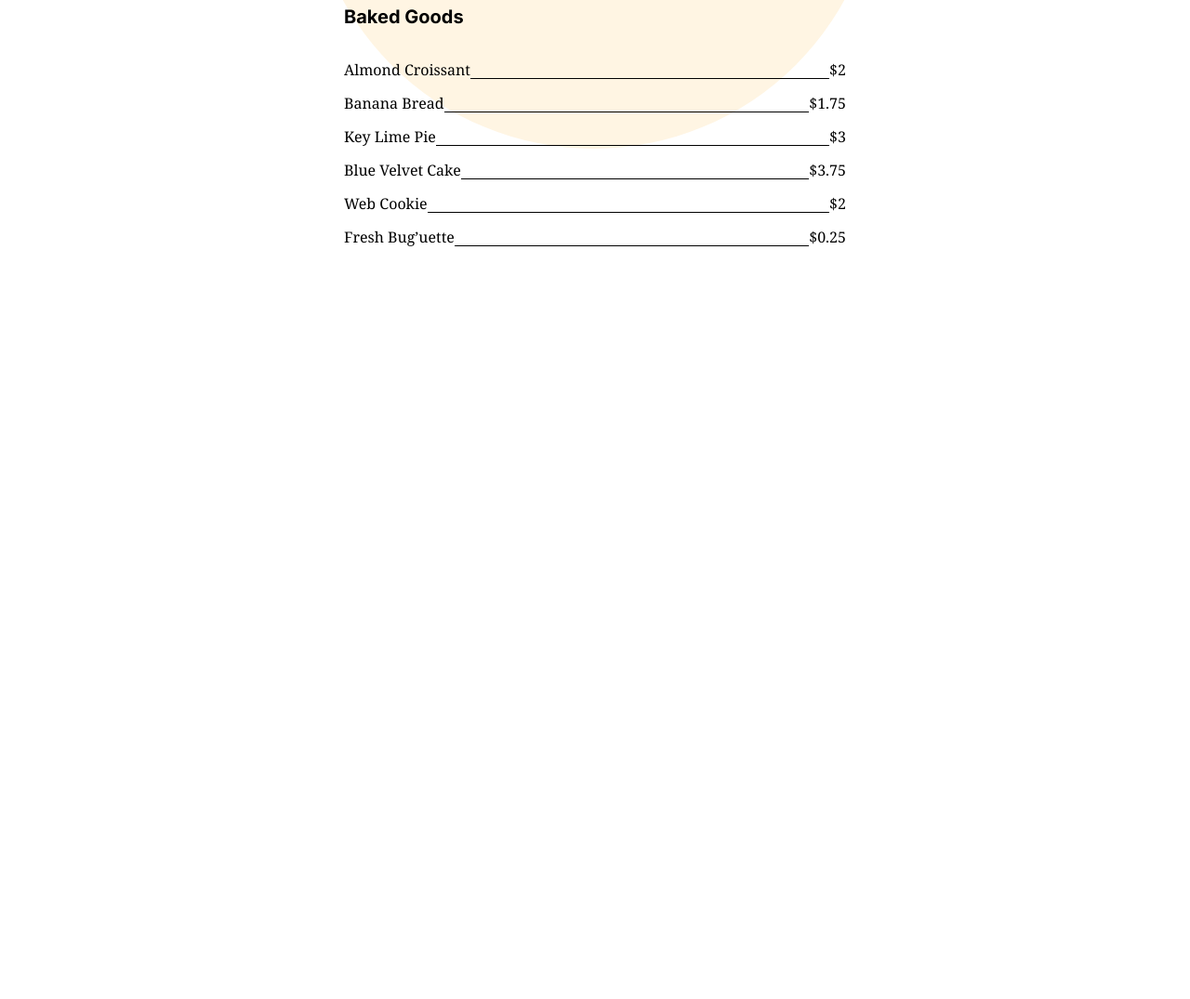
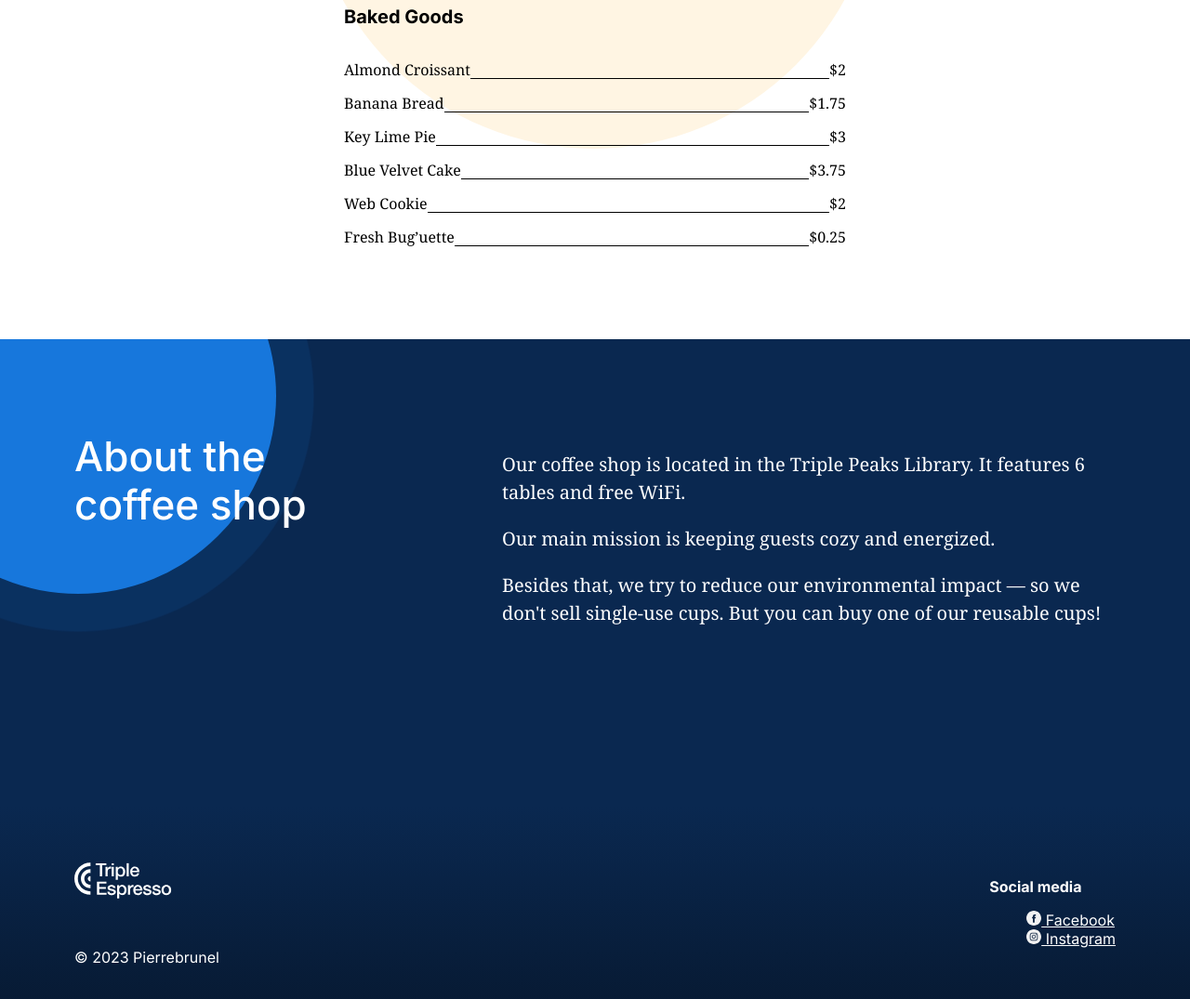
Before and after one commit to pierrebrunel13/se_project_coffeeshop, a plain HTML site: page index.html in a window 1280 px wide. Shown: the part 3457-4532 px from the top of the page at 93% size. Before the commit the page ends 3822 px from the top, so only its background shows below. Drawn offline with Linux system fonts and the light colour scheme.

Commit message:
for check up

```diff
--- /dev/null
+++ b/blocks/about.css
@@ -0,0 +1,62 @@
+.about {
+    background-color: #0a2850;
+    padding: 100px 80px 173px;
+    position: relative;
+    display: flex;
+    overflow: hidden;
+    justify-content: space-between;
+  }
+
+  .about__title {
+    max-width: 251px;
+    font-family: "Inter", "Arial", sans-serif;
+    font-style: normal;
+    font-weight: 500;
+    font-size: 44px;
+    line-height: 52px;
+    z-index: 2;
+    position: relative;
+    color: #ffff;
+    margin: 0;
+  }
+
+  .about__description {
+    gap: 20px;
+    max-width: 660px;
+    font-family: "Noto Serif", "Times New Roman", serif;
+    font-style: normal;
+    font-weight: normal;
+    font-size: 20px;
+    line-height: 30px;
+    color: #ffff;
+  }
+
+  .about__circle {
+    background-color: #1878dc;
+    position: absolute;
+    border-radius: 50%;
+    width: 426px;
+    height: 426px;
+    top: -152px;
+    left: -129px;
+    z-index: 1;
+  }
+
+  .about__circle_animation_blurred {
+    animation: pulsate 1.3s ease-in-out infinite;
+  }
+
+  @keyframes pulsate {
+    0% {
+      opacity: 0;
+    }
+
+    50% {
+      opacity: 0.6;
+    }
+
+    100% {
+      transform: scale(1.2);
+      opacity: 0;
+    }
+  }
--- /dev/null
+++ b/blocks/footer.css
@@ -0,0 +1,64 @@
+.footer {
+    background: linear-gradient(180deg, #0a2850 0%, #071931 100%);
+    padding: 60px 80px;
+  }
+
+  .footer__columns {
+    display: flex;
+    justify-content: space-between;
+  }
+
+  .footer__column {
+  }
+
+  .footer__column_content_social {
+  }
+
+  .footer__logo {
+    width: 105px;
+    height: 39px;
+  }
+
+  .footer__column-heading {
+    gap: 20px;
+    font-family: "Inter";
+    font-style: normal;
+    font-weight: bold;
+    font-size: 16px;
+    line-height: 20px;
+    color: #ffffff;
+  }
+
+  .footer__list {
+    list-style-type: none;
+    margin: 0;
+    gap: 16px;
+  }
+
+  .footer__social-icon {
+    gap: 10px;
+  }
+
+  .footer__column-link {
+    font-family: "Inter";
+    font-style: normal;
+    font-weight: normal;
+    font-size: 16px;
+    line-height: 20px;
+    color: #ffffff;
+    transition: opacity 0.3s ease-in-out;
+  }
+
+  .footer__column-link:hover {
+    opacity: 0.7;
+  }
+
+  .footer__copyright {
+    margin: 0;
+    font-family: "Inter";
+    font-style: normal;
+    font-weight: normal;
+    font-size: 16px;
+    line-height: 20px;
+    color: #ffffff;
+  }
--- a/blocks/nav.css
+++ b/blocks/nav.css
@@ -28,3 +28,8 @@
     color: #000;
     text-decoration: none;
   }
+
+  .nav__link:hover {
+    opacity: 50%;
+    transition: opacity 0.3s ease-in-out;
+  }
--- a/index.html
+++ b/index.html
@@ -1,20 +1,23 @@
 <!DOCTYPE html>
 <html lang="en">
+
 <head>
     <meta charset="UTF-8">
-    <meta http-equiv="X-UA-Compatible" content="IE=edge"/>
+    <meta http-equiv="X-UA-Compatible" content="IE=edge" />
     <meta name="viewport" content="width=device-width, initial-scale=1.0">
     <meta name="description" content="Coffee Shop Landing Page" />
     <meta name="author" content="software Engineer" />
-    <meta name="keywords" content="HTML, CSS"/>
-    <link rel="stylesheet" href="pages/index.css"/>
-    <link rel="preconnect" href="https://fonts.googleapis.com"/>
-<link rel="preconnect" href="https://fonts.gstatic.com" crossorigin/>
-<link href="https://fonts.googleapis.com/css2?family=Inter:wght@100..900&family=Noto+Serif:ital,wght@0,100..900;1,100..900&display=swap"
-rel="stylesheet"/>
+    <meta name="keywords" content="HTML, CSS" />
+    <link rel="stylesheet" href="pages/index.css" />
+    <link rel="preconnect" href="https://fonts.googleapis.com" />
+    <link rel="preconnect" href="https://fonts.gstatic.com" crossorigin />
+    <link
+        href="https://fonts.googleapis.com/css2?family=Inter:wght@100..900&family=Noto+Serif:ital,wght@0,100..900;1,100..900&display=swap"
+        rel="stylesheet" />
     <link rel="icon" type="image/x-icon" href="favicon.ico" />
     <title>Coffee Shop</title>
 </head>
+
 <body>
     <div class="page">
         <header class="header">
@@ -31,7 +34,7 @@ rel="stylesheet"/>
                 in the Triple Peaks Library</h1>
             <p class="header__description">Welcome to our study zone! We've got the coffee to energize you and
                 the cozy vibes to help you get creative.</p>
-        <img src="./images/inside_coffee_shop.png" alt="Header image" class="header__image"/>
+            <img src="./images/inside_coffee_shop.png" alt="Header image" class="header__image" />
 
             <div class="header__footer">
                 <div>
@@ -55,7 +58,8 @@ rel="stylesheet"/>
                     </div>
                     <div>
                         <iframe src="https://www.youtube.com/embed/st571DYYTR8?si=U1kC1SUzQusyATO_"
-                class="recipes__iframe"></iframe><p class="recipes__videos caption"><span>French press recipe</span>
+                            class="recipes__iframe"></iframe>
+                        <p class="recipes__videos caption"><span>French press recipe</span>
                             ~15 min</p>
                     </div>
                 </div>
@@ -65,51 +69,28 @@ rel="stylesheet"/>
                 <h2 class="reservation__title"> Book a table</h2>
                 <form class="reservation__form form">
                     <fieldset class="form__fieldset">
-            <label for="name-input" class="form__label" >
+                        <label for="name-input" class="form__label">
                             Name *
-                <input
-                type="text"
-                class="form__input"
-                placeholder="Name Surname"
-                id="name-input"
-                required>
+                            <input type="text" class="form__input" placeholder="Name Surname" id="name-input" required>
                         </label>
                         <label for="number-input" class="form__label">
                             Number of guests *
-                <input
-                type="number"
-                class="form__input"
-                min="1"
-                max="8"
-                placeholder="1-8"
-                id="number-input"
+                            <input type="number" class="form__input" min="1" max="8" placeholder="1-8" id="number-input"
                                 required>
                         </label>
                         <label for="time-input" class="form__label">
                             Date & time *
-                <input
-                type="datetime-local"
-                class="form__input"
-                id="time-input"
-                required>
+                            <input type="datetime-local" class="form__input" id="time-input" required>
                         </label>
                         <label for="email-input" class="form__label">
                             Your email *
-                <input
-                type="email"
-                class="form__input"
-                placeholder="email@email.com"
-                id="email-input"
+                            <input type="email" class="form__input" placeholder="email@email.com" id="email-input"
                                 required>
                         </label>
                     </fieldset>
                     <button class="form__button ">Book a table</button>
                     <label for="checkbox-input" class="form__label form__label_type_checkbox">
-                <input
-                type="checkbox"
-                class="form__checkbox"
-                id="checkbox-input"
-                required>
+                        <input type="checkbox" class="form__checkbox" id="checkbox-input" required>
                         I agree with the terms of use
                     </label>
                 </form>
@@ -117,7 +98,8 @@ rel="stylesheet"/>
             <section class="menu " id="menu">
                 <h2 class="menu__title">Menu</h2>
                 <p class="menu__subtitle">
-            We brew coffee from locally roasted, Fairtrade certified beans and use biodegradablecups. All teas from our collection are $2/cup. </p>
+                    We brew coffee from locally roasted, Fairtrade certified beans and use biodegradablecups. All teas
+                    from our collection are $2/cup. </p>
                 <ul class="menu__cards">
                     <li class="card">
                         <h3 class="card__title">Filter</h3>
@@ -125,8 +107,10 @@ rel="stylesheet"/>
                             <li class="card__list-item">Regular (12 oz) <span class="card__list-divider"></span>$1</li>
                             <li class="card__list-item">Large (16 oz) <span class="card__list-divider"></span>$1.25</li>
                             <li class="card__list-item">XL (20 oz) <span class="card__list-divider"></span>$1.5</li>
-                        <li class="card__list-item">Party-size (24 oz, decaf) <span class="card__list-divider"></span>$1.75</li>
-                        <li class="card__list-item">Iced Coffee (16 oz) <span class="card__list-divider"></span>$1.25</li>
+                            <li class="card__list-item">Party-size (24 oz, decaf) <span
+                                    class="card__list-divider"></span>$1.75</li>
+                            <li class="card__list-item">Iced Coffee (16 oz) <span
+                                    class="card__list-divider"></span>$1.25</li>
                         </ul>
                     </li>
                     <li class="card">
@@ -135,7 +119,8 @@ rel="stylesheet"/>
                             <li class="card__list-item">Macchiato <span class="card__list-divider"></span> $2.25</li>
                             <li class="card__list-item">Cortado <span class="card__list-divider"></span>$2.5</li>
                             <li class="card__list-item">Mocha <span class="card__list-divider"></span>$3</li>
-                        <li class="card__list-item">Sunrise in the Bay Area (decaf) <span class="card__list-divider"></span>$10</li>
+                            <li class="card__list-item">Sunrise in the Bay Area (decaf) <span
+                                    class="card__list-divider"></span>$10</li>
                         </ul>
                     </li>
                     <li class="card">
@@ -144,16 +129,56 @@ rel="stylesheet"/>
                             <li class="card__list-item">Almond Croissant <span class="card__list-divider"></span>$2</li>
                             <li class="card__list-item">Banana Bread <span class="card__list-divider"></span>$1.75</li>
                             <li class="card__list-item">Key Lime Pie <span class="card__list-divider"></span>$3</li>
-                        <li class="card__list-item">Blue Velvet Cake <span class="card__list-divider"></span>$3.75</li>
+                            <li class="card__list-item">Blue Velvet Cake <span class="card__list-divider"></span>$3.75
+                            </li>
                             <li class="card__list-item">Web Cookie <span class="card__list-divider"></span>$2</li>
-                        <li class="card__list-item">Fresh Bug’uette <span class="card__list-divider"></span>$0.25</li>
+                            <li class="card__list-item">Fresh Bug’uette <span class="card__list-divider"></span>$0.25
+                            </li>
                         </ul>
                     </li>
                 </ul>
             </section>
-    <section class="contacts" id="contacts"></section>
+            <section class="about" id="about">
+                <h2 class="about__title">About the coffee shop</h2>
+                <div class="about__content">
+                    <p class="about__description">Our coffee shop is located in the Triple Peaks Library. It features 6
+                        tables and free WiFi.
+                    </p>
+                    <p class="about__description">Our main mission is keeping guests cozy and energized.</p>
+                    <p class="about__description">Besides that, we try to reduce our environmental impact — so we don't
+                        sell single-use cups.
+                        But you can buy one of our reusable cups!</p>
+                </div>
+                <div class="about__circle"></div>
+                <div class="about__circle about__circle_animation_blurred">
+
+                </div>
+            </section>
         </main>
-<footer class="footer"></footer>
+        <footer class="footer">
+            <div class="footer__columns">
+                <div class="footer__column"><img src="./images/logo_coffeeshop_light.svg"
+                        alt="Triple espresso logo" class="footer__logo"></div>
+                <div class="footer__column footer__column_content_social">
+                    <h3 class="footer__column-heading">Social media</h3>
+                    <ul class="footer__list">
+                        <li class="footer__list-item">
+                            <a href="#" class="footer__column-link">
+                                <img src="./images/facebook_white.svg" alt="Facebook logo" class="footer__social-icon">
+                                Facebook</a>
+                        </li>
+                        <li class="footer__list-item">
+                            <a href="#" class="footer__column-link">
+                                <img src="./images/instagram_white.svg" alt="Instagram logo"
+                                    class="footer__social-icon">
+                                Instagram</a>
+                        </li>
+                    </ul>
+                </div>
+            </div>
+            <p class="footer__copyright">&copy; 2023 Pierrebrunel</p>
+        </footer>
     </div>
 </body>
+
 </html>
```
Also changed, not shown: blocks/form.css (+7 -2 lines), blocks/menu.css (added, +77 -0 lines), pages/index.css (+3 -80 lines). Lines whose indentation alone changed are shown as unchanged.
